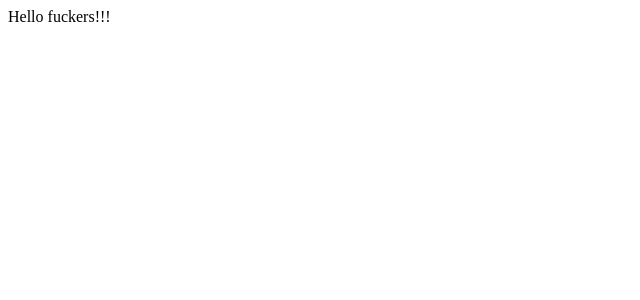
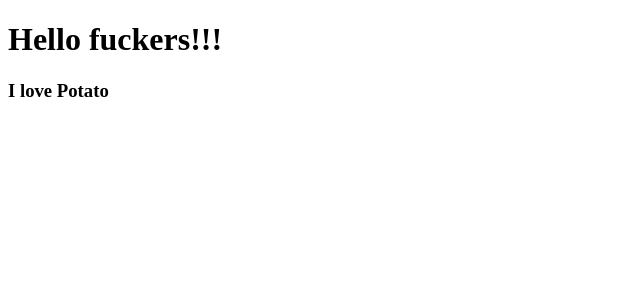
Before and after one commit to ombreman/movie_app, a React (Create React App) app: page / in a window 1280 px wide. Shown: the top 300 px of the page, without its empty margins (0-640 px from the left). Built offline with nearby package versions, Linux system fonts and the light colour scheme.

Commit message:
Add a simple component into App.js by using JSX

```diff
--- a/src/App.js
+++ b/src/App.js
@@ -1,8 +1,12 @@
 import React from 'react';
+import Potato from './Potato';
 
 function App() {
   return (
-    <div>Hello fuckers!!!</div>
+    <div>
+      <h1>Hello fuckers!!!</h1>
+      <Potato />
+    </div>
   );
 }
 
--- /dev/null
+++ b/src/Potato.js
@@ -0,0 +1,9 @@
+import React from "react"
+
+function Potato() {
+  return (
+    <h3>I love Potato</h3>
+  )
+}
+
+export default Potato
```
